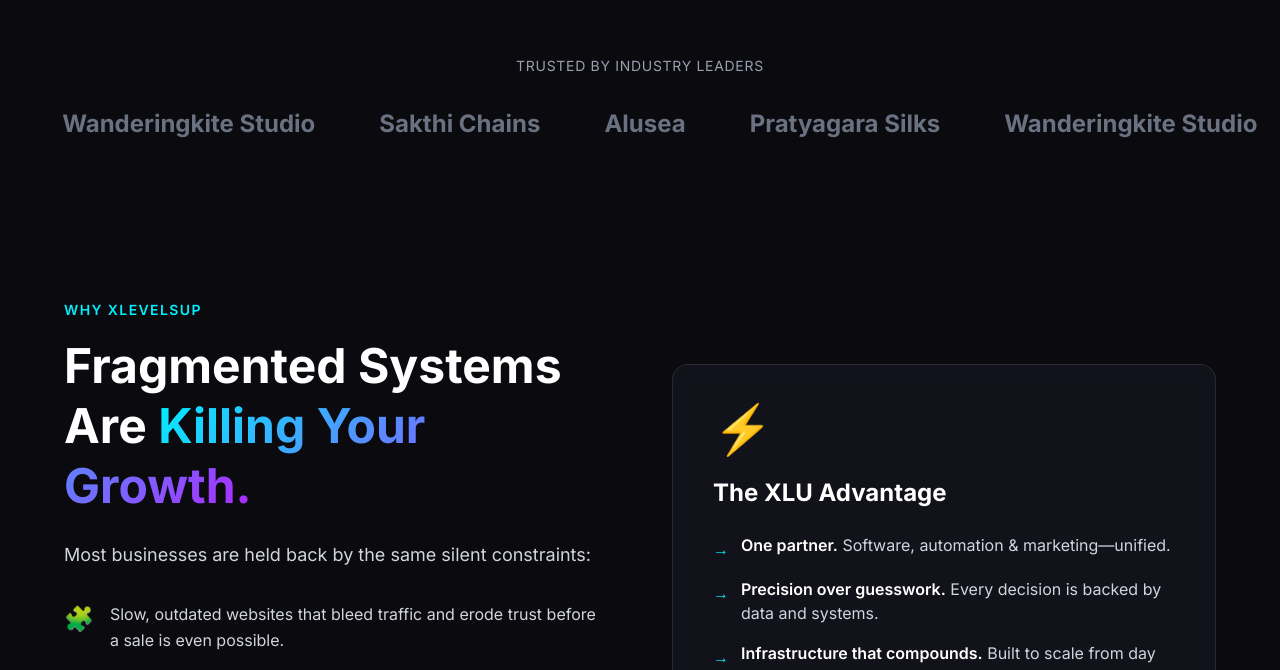
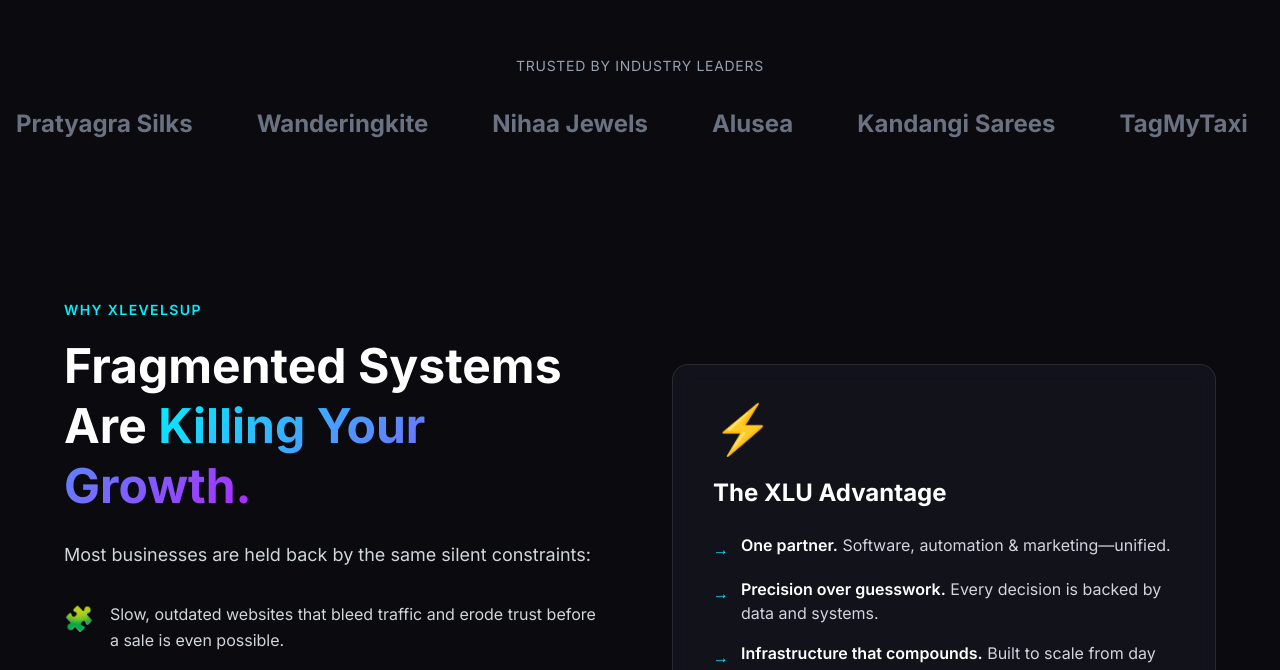
Before and after one commit to XLevelsUp/xlevelsup, a Next.js app: page / in a window 1280 px wide. Shown: the part 2230-2900 px from the top of the page. Built offline with nearby package versions, Linux system fonts and the light colour scheme.

Commit message:
feat(social-proof): add clickable client logos with hover pause animation

```diff
--- a/app/layout.tsx
+++ b/app/layout.tsx
@@ -105,7 +105,6 @@ export default function RootLayout({
           {children}
         </div>
         <Footer />
-      </body>
         <GoogleAnalytics gaId="G-YPEGJ3VNCT" />
         <script
           type="application/ld+json"
@@ -135,6 +134,7 @@ export default function RootLayout({
             })
           }}
         />
+      </body>
     </html>
   );
 }
--- a/components/sections/SocialProof.tsx
+++ b/components/sections/SocialProof.tsx
@@ -4,20 +4,42 @@ import { motion } from 'framer-motion';
 
 export default function SocialProof() {
   const clients = [
-        'Pratyagara Silks',
-        'Wanderingkite Studio',
-        'Sakthi Chains',
-        'Alusea',
+    { name: 'Pratyagra Silks', url: 'https://pratyagrasilks.com' },
+    { name: 'Wanderingkite', url: 'https://www.wanderingkite.in' },
+    { name: 'Nihaa Jewels', url: 'https://www.nihaajewels.com' },
+    { name: 'Alusea', url: 'https://www.alusea.in' },
+    { name: 'Kandangi Sarees', url: 'https://www.kandangisarees.com' },
+    { name: 'TagMyTaxi', url: 'https://tagmytaxi.ae' },
+    { name: 'Astrosara', url: 'https://astrosara.in' },
   ];
 
   // Duplicate for seamless loop
   const duplicatedClients = [...clients, ...clients];
 
   return (
-        <section className="py-16 px-4 bg-dark-800/50">
-            <div className="max-w-7xl mx-auto">
+    <section className='py-16 px-4 bg-dark-800/50'>
+      <style>{`
+        .pause-hover:hover .marquee-content {
+          animation-play-state: paused !important;
+        }
+        @keyframes scroll-desktop {
+          0% { transform: translateX(0%); }
+          100% { transform: translateX(-50%); }
+        }
+        @keyframes scroll-mobile {
+          0% { transform: translateX(0%); }
+          100% { transform: translateX(-200%); }
+        }
+        .animate-scroll-desktop {
+          animation: scroll-desktop 20s linear infinite;
+        }
+        .animate-scroll-mobile {
+          animation: scroll-mobile 20s linear infinite;
+        }
+      `}</style>
+      <div className='max-w-7xl mx-auto'>
         <motion.h2
-                    className="text-center text-gray-400 text-sm uppercase tracking-wider mb-8"
+          className='text-center text-gray-400 text-sm uppercase tracking-wider mb-8'
           initial={{ opacity: 0 }}
           whileInView={{ opacity: 1 }}
           viewport={{ once: true }}
@@ -25,56 +47,36 @@ export default function SocialProof() {
           Trusted by Industry Leaders
         </motion.h2>
 
-                <div className="relative overflow-hidden hidden sm:block">
-                    <motion.div
-                        className="flex gap-16"
-                        animate={{
-                            x: [0, -50 + '%'],
-                        }}
-                        transition={{
-                            x: {
-                                repeat: Infinity,
-                                repeatType: 'loop',
-                                duration: 20,
-                                ease: 'linear',
-                            },
-                        }}
+        <div className='relative overflow-hidden hidden sm:block pause-hover'>
+          <div className='flex gap-16 animate-scroll-desktop marquee-content w-max'>
+            {duplicatedClients.map((client, index) => (
+              <a
+                key={index}
+                href={client.url}
+                target='_blank'
+                rel='noopener noreferrer'
+                className='shrink-0 text-2xl font-bold text-gray-500 hover:text-white hover:scale-110 hover:-translate-y-1 transition-all duration-300 whitespace-nowrap block'
               >
-                        {duplicatedClients.map((client, index) => (
-                            <div
-                                key={index}
-                                className="flex-shrink-0 text-2xl font-bold text-gray-500 hover:text-white transition-colors duration-300 whitespace-nowrap"
-                            >
-                                {client}
+                {client.name}
+              </a>
+            ))}
           </div>
-                        ))}
-                    </motion.div>
         </div>
 
-                <div className="relative overflow-hidden sm:hidden block">
-                    <motion.div
-                        className="flex gap-16"
-                        animate={{
-                            x: [0, -200 + '%'],
-                        }}
-                        transition={{
-                            x: {
-                                repeat: Infinity,
-                                repeatType: 'loop',
-                                duration: 20,
-                                ease: 'linear',
-                            },
-                        }}
+        <div className='relative overflow-hidden sm:hidden block pause-hover'>
+          <div className='flex gap-16 animate-scroll-mobile marquee-content w-max'>
+            {duplicatedClients.map((client, index) => (
+              <a
+                key={index}
+                href={client.url}
+                target='_blank'
+                rel='noopener noreferrer'
+                className='shrink-0 text-2xl font-bold text-gray-500 hover:text-white hover:scale-110 hover:-translate-y-1 transition-all duration-300 whitespace-nowrap block'
               >
-                        {duplicatedClients.map((client, index) => (
-                            <div
-                                key={index}
-                                className="flex-shrink-0 text-2xl font-bold text-gray-500 hover:text-white transition-colors duration-300 whitespace-nowrap"
-                            >
-                                {client}
+                {client.name}
+              </a>
+            ))}
           </div>
-                        ))}
-                    </motion.div>
         </div>
       </div>
     </section>
```
Lines whose indentation alone changed are shown as unchanged.
